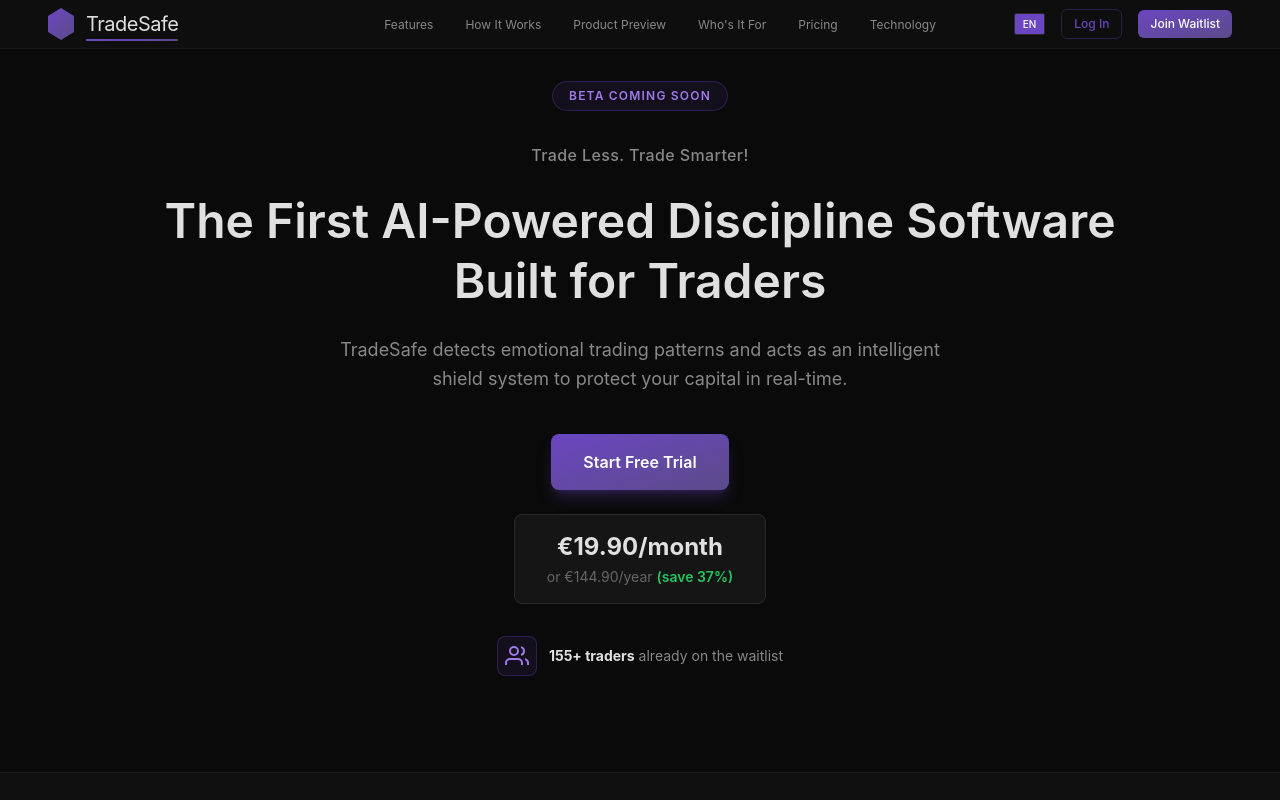
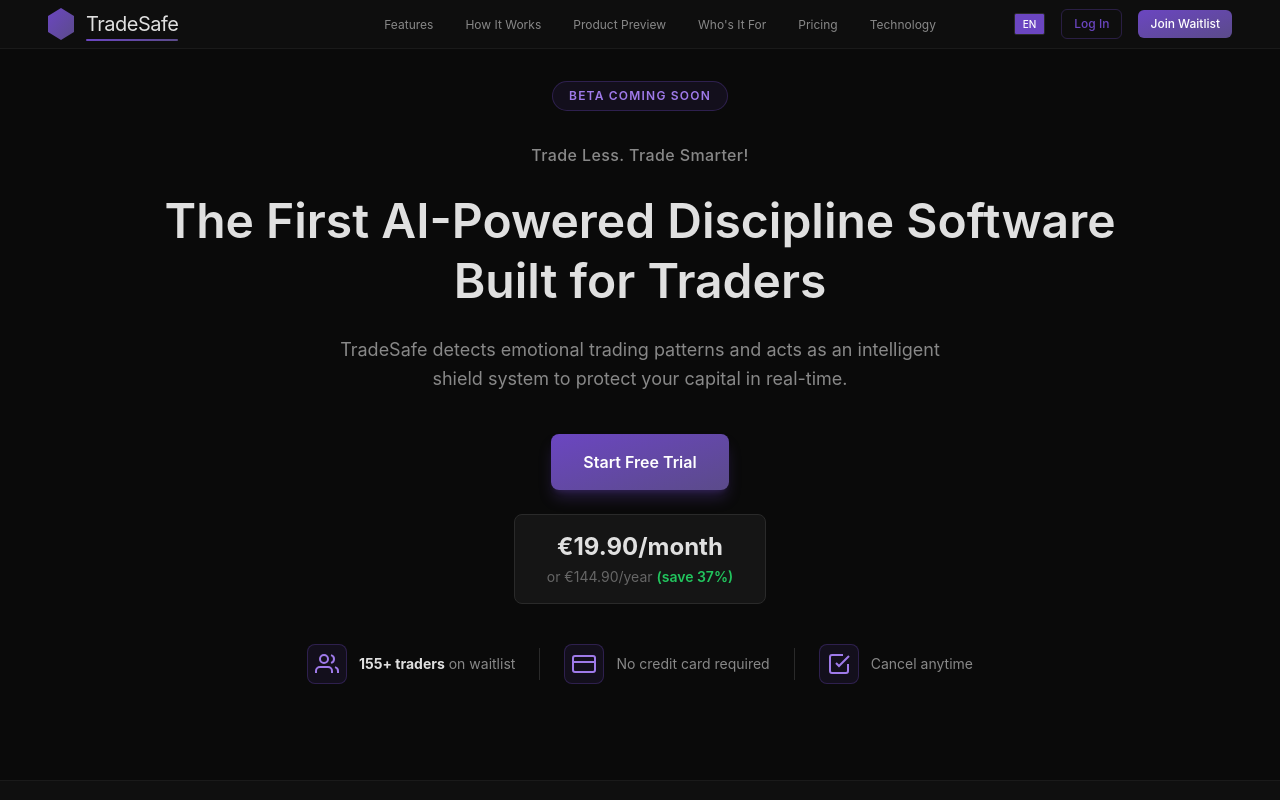
Before and after one commit to Trade-Safe/tradesafe-landing, a Next.js app: page / in a window 1280 px wide. Shown: the top 800 px of the page. Built offline with nearby package versions, Linux system fonts and the light colour scheme.

Commit message:
Fix : Trust badges - Update Hero.tsx

```diff
--- a/components/Hero.tsx
+++ b/components/Hero.tsx
@@ -60,8 +60,10 @@ export default function Hero({ badge, quote, title, subtitle, priceMonth, priceY
             </div>
           </div>
 
-          {/* Social Proof avec Users Icon - Violet */}
-          <div className="flex items-center gap-3 text-sm text-[#888] mt-2 mb-0">
+          {/* Trust Badges - 3 badges horizontaux */}
+<div className="flex flex-wrap items-center justify-center gap-6 text-sm text-[#888] mt-4">
+  {/* Badge 1: Social Proof */}
+  <div className="flex items-center gap-3">
     <div className="w-10 h-10 flex items-center justify-center bg-primary/10 rounded-lg border border-primary/30">
       <svg className="w-6 h-6 text-primary-light" viewBox="0 0 24 24" fill="none" stroke="currentColor" strokeWidth="2">
         <path d="M17 21v-2a4 4 0 0 0-4-4H5a4 4 0 0 0-4 4v2" />
@@ -71,8 +73,41 @@ export default function Hero({ badge, quote, title, subtitle, priceMonth, priceY
       </svg>
     </div>
     <span>
-              <strong className="text-[#e0e0e0]">155+ traders</strong> already on the waitlist
+      <strong className="text-[#e0e0e0]">155+ traders</strong> on waitlist
     </span>
+  </div>
+
+  {/* Separator */}
+  <div className="hidden md:block w-px h-8 bg-[#2a2a2a]"></div>
+
+  {/* Badge 2: No Credit Card */}
+  <div className="flex items-center gap-3">
+    <div className="w-10 h-10 flex items-center justify-center bg-primary/10 rounded-lg border border-primary/30">
+      <svg className="w-6 h-6 text-primary-light" viewBox="0 0 24 24" fill="none" stroke="currentColor" strokeWidth="2">
+        <rect x="1" y="4" width="22" height="16" rx="2" ry="2"/>
+        <line x1="1" y1="10" x2="23" y2="10"/>
+      </svg>
+    </div>
+    <span className="text-[#888]">
+      No credit card required
+    </span>
+  </div>
+
+  {/* Separator */}
+  <div className="hidden md:block w-px h-8 bg-[#2a2a2a]"></div>
+
+  {/* Badge 3: Cancel Anytime */}
+  <div className="flex items-center gap-3">
+    <div className="w-10 h-10 flex items-center justify-center bg-primary/10 rounded-lg border border-primary/30">
+      <svg className="w-6 h-6 text-primary-light" viewBox="0 0 24 24" fill="none" stroke="currentColor" strokeWidth="2">
+        <path d="M9 11l3 3L22 4"/>
+        <path d="M21 12v7a2 2 0 0 1-2 2H5a2 2 0 0 1-2-2V5a2 2 0 0 1 2-2h11"/>
+      </svg>
+    </div>
+    <span className="text-[#888]">
+      Cancel anytime
+    </span>
+  </div>
 </div>
         </div>
       </section>
```
Lines whose indentation alone changed are shown as unchanged.
